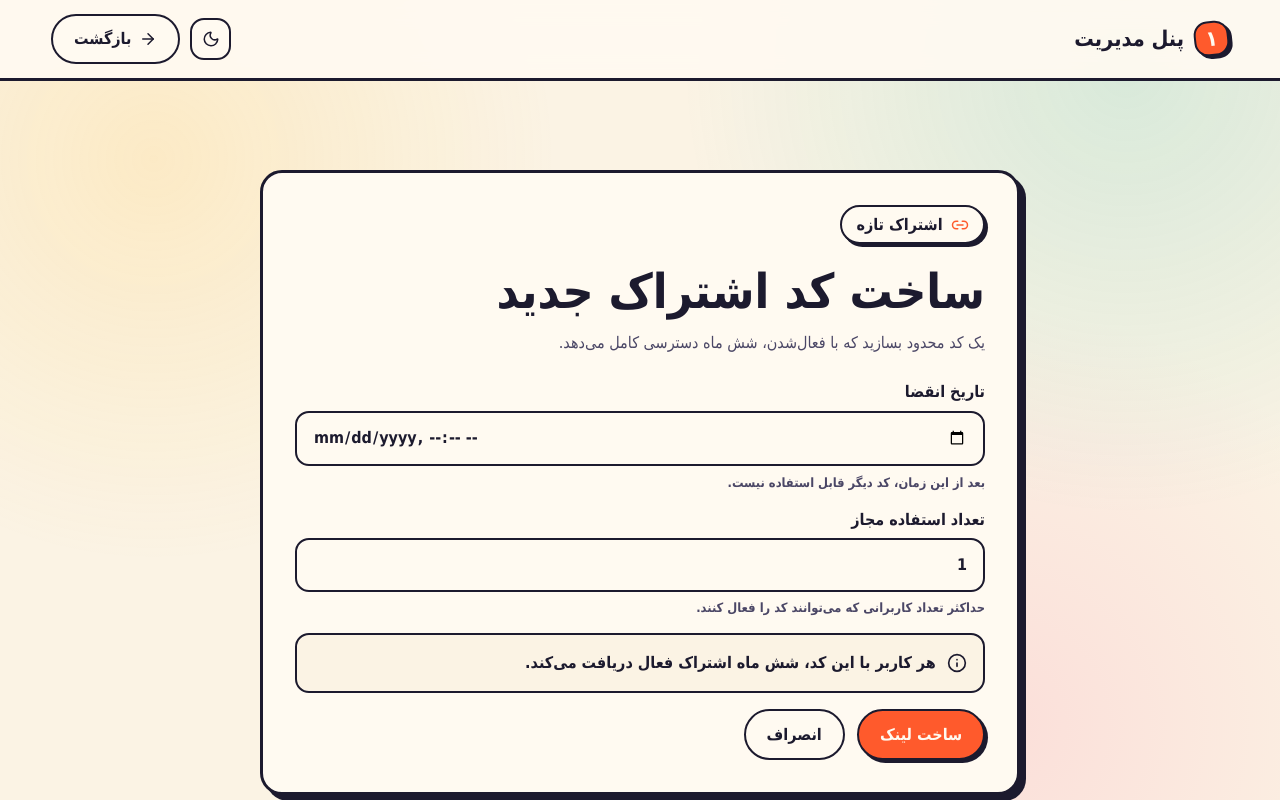
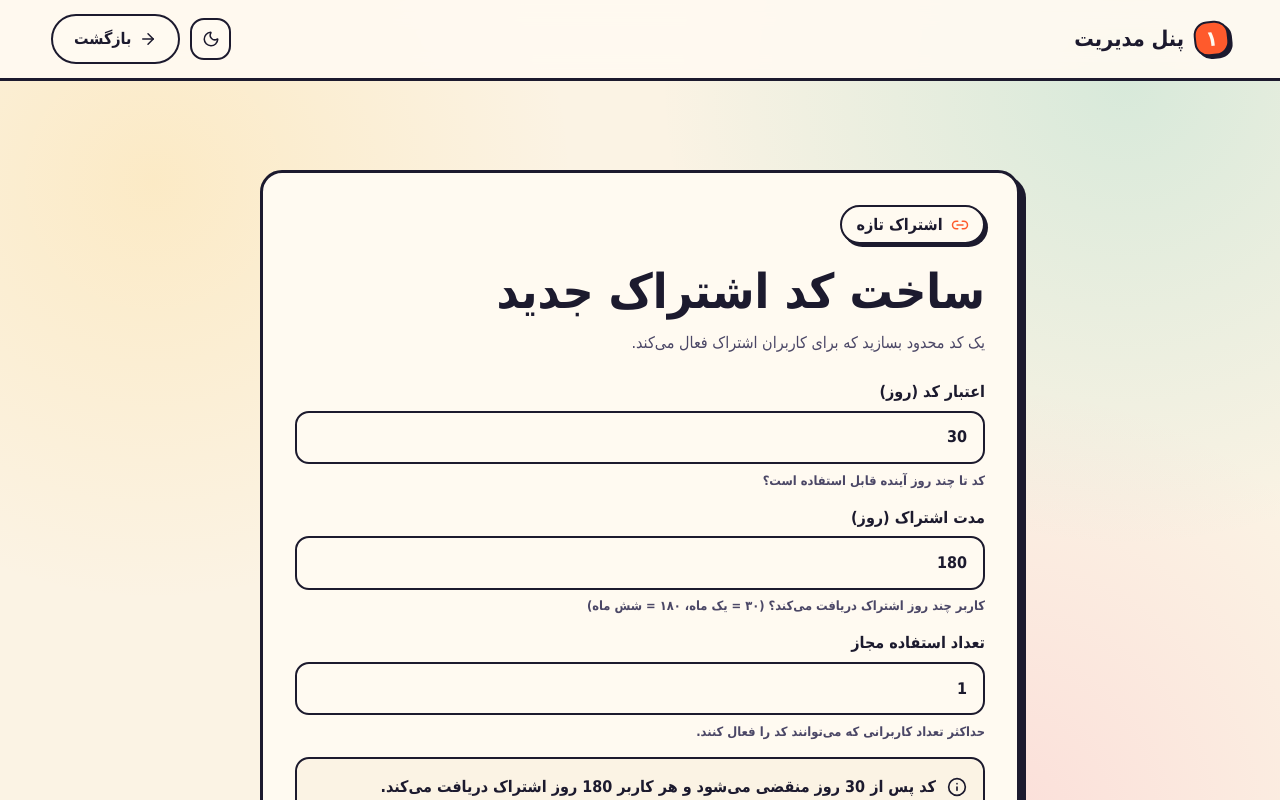
Before and after one commit to funhaji/yar-avali-ha, a Next.js app: page /admin/subscriptions/new in a window 1280 px wide. Shown: the top 800 px of the page. Built offline with nearby package versions, Linux system fonts and the light colour scheme.

Commit message:
Add files via upload

```diff
--- a/app/admin/subscriptions/new/page.tsx
+++ b/app/admin/subscriptions/new/page.tsx
@@ -6,7 +6,7 @@ import { ArrowRight, CheckCircle2, Clipboard, Info, Link2, Plus } from 'lucide-r
 import { ThemeToggle } from '@/components/ThemeToggle'
 
 export default function NewSubscriptionLinkPage() {
-  const [formData, setFormData] = useState({ expiresAt: '', maxRedemptions: '1' })
+  const [formData, setFormData] = useState({ keyExpiryDays: '30', subscriptionDays: '180', maxRedemptions: '1' })
   const [loading, setLoading] = useState(false)
   const [error, setError] = useState('')
   const [copied, setCopied] = useState('')
@@ -26,7 +26,11 @@ export default function NewSubscriptionLinkPage() {
       const response = await fetch('/api/admin/subscription-links', {
         method: 'POST',
         headers: { 'Content-Type': 'application/json' },
-        body: JSON.stringify({ expiresAt: new Date(formData.expiresAt).toISOString(), maxRedemptions: Number.parseInt(formData.maxRedemptions, 10) }),
+        body: JSON.stringify({
+          keyExpiryDays: Number.parseInt(formData.keyExpiryDays, 10),
+          subscriptionDays: Number.parseInt(formData.subscriptionDays, 10),
+          maxRedemptions: Number.parseInt(formData.maxRedemptions, 10)
+        }),
       })
       const data = await response.json()
       if (!response.ok) throw new Error(data.error || 'خطا در ساخت لینک')
@@ -63,12 +67,13 @@ export default function NewSubscriptionLinkPage() {
           <section className="card account-panel">
             <span className="section-kicker"><Link2 aria-hidden="true" /> اشتراک تازه</span>
             <h1 className="section-title text-balance">ساخت کد اشتراک جدید</h1>
-            <p className="muted form-intro">یک کد محدود بسازید که با فعال‌شدن، شش ماه دسترسی کامل می‌دهد.</p>
+            <p className="muted form-intro">یک کد محدود بسازید که برای کاربران اشتراک فعال می‌کند.</p>
             {error && <div className="alert-error" role="alert">{error}</div>}
             <form onSubmit={handleSubmit} className="form-stack">
-              <label>تاریخ انقضا<input type="datetime-local" value={formData.expiresAt} onChange={(e) => setFormData((prev) => ({ ...prev, expiresAt: e.target.value }))} required dir="ltr" /><small className="muted">بعد از این زمان، کد دیگر قابل استفاده نیست.</small></label>
+              <label>اعتبار کد (روز)<input type="number" min="1" value={formData.keyExpiryDays} onChange={(e) => setFormData((prev) => ({ ...prev, keyExpiryDays: e.target.value }))} required /><small className="muted">کد تا چند روز آینده قابل استفاده است؟</small></label>
+              <label>مدت اشتراک (روز)<input type="number" min="1" value={formData.subscriptionDays} onChange={(e) => setFormData((prev) => ({ ...prev, subscriptionDays: e.target.value }))} required /><small className="muted">کاربر چند روز اشتراک دریافت می‌کند؟ (۳۰ = یک ماه، ۱۸۰ = شش ماه)</small></label>
               <label>تعداد استفاده مجاز<input type="number" min="1" value={formData.maxRedemptions} onChange={(e) => setFormData((prev) => ({ ...prev, maxRedemptions: e.target.value }))} required /><small className="muted">حداکثر تعداد کاربرانی که می‌توانند کد را فعال کنند.</small></label>
-              <div className="form-note"><Info aria-hidden="true" /><p>هر کاربر با این کد، شش ماه اشتراک فعال دریافت می‌کند.</p></div>
+              <div className="form-note"><Info aria-hidden="true" /><p>کد پس از {formData.keyExpiryDays} روز منقضی می‌شود و هر کاربر {formData.subscriptionDays} روز اشتراک دریافت می‌کند.</p></div>
               <div className="button-row"><button type="submit" className="button button-primary" disabled={loading}>{loading ? 'در حال ساخت...' : 'ساخت لینک'}</button><Link href="/admin" className="button button-ghost">انصراف</Link></div>
             </form>
           </section>
--- a/app/api/admin/subscription-links/route.ts
+++ b/app/api/admin/subscription-links/route.ts
@@ -13,19 +13,24 @@ export async function POST(request: NextRequest) {
       )
     }
 
-    const { expiresAt, maxRedemptions } = await request.json()
+    const { keyExpiryDays, subscriptionDays, maxRedemptions } = await request.json()
 
-    if (!expiresAt || !maxRedemptions) {
+    if (!keyExpiryDays || !subscriptionDays || !maxRedemptions) {
       return NextResponse.json(
         { error: 'اطلاعات ناقص است' },
         { status: 400 }
       )
     }
 
+    // Calculate expiry date from days
+    const expiresAt = new Date()
+    expiresAt.setDate(expiresAt.getDate() + parseInt(keyExpiryDays))
+
     const link = await createSubscriptionLink(
-      new Date(expiresAt),
+      expiresAt,
       parseInt(maxRedemptions),
-      userId
+      userId,
+      parseInt(subscriptionDays)
     )
 
     return NextResponse.json({
--- a/lib/subscriptions.ts
+++ b/lib/subscriptions.ts
@@ -13,6 +13,7 @@ export interface SubscriptionLink {
   expires_at: Date;
   max_redemptions: number;
   current_redemptions: number;
+  subscription_days: number;
   created_by?: string;
 }
 
@@ -56,15 +57,16 @@ export function generateLinkCode(): string {
 export async function createSubscriptionLink(
   expiresAt: Date,
   maxRedemptions: number,
-  createdBy: string
+  createdBy: string,
+  subscriptionDays: number = 180
 ): Promise<SubscriptionLink> {
   const code = generateLinkCode();
 
   const result = await query<SubscriptionLink>(
-    `INSERT INTO yar_subscription_links (code, expires_at, max_redemptions, created_by)
-     VALUES ($1, $2, $3, $4)
+    `INSERT INTO yar_subscription_links (code, expires_at, max_redemptions, subscription_days, created_by)
+     VALUES ($1, $2, $3, $4, $5)
      RETURNING *`,
-    [code, expiresAt, maxRedemptions, createdBy]
+    [code, expiresAt, maxRedemptions, subscriptionDays, createdBy]
   );
 
   return result[0];
@@ -107,10 +109,11 @@ export async function redeemSubscriptionLink(
     return { success: false, message: 'شما قبلاً از این کد استفاده کرده‌اید' };
   }
 
-  // Create subscription (6 months from now)
+  // Create subscription using the subscription_days from the link
   const startDate = new Date();
   const endDate = new Date();
-  endDate.setMonth(endDate.getMonth() + 6);
+  const daysToAdd = link.subscription_days || 180; // Default to 180 days if not set
+  endDate.setDate(endDate.getDate() + daysToAdd);
 
   const subscription = await query<Subscription>(
     `INSERT INTO yar_subscriptions (user_id, subscription_link_id, start_date, end_date)
```
